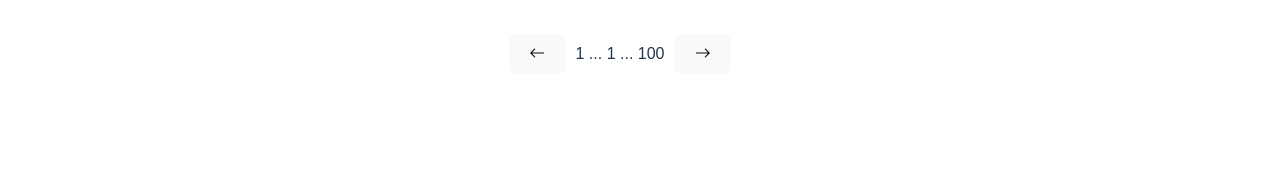
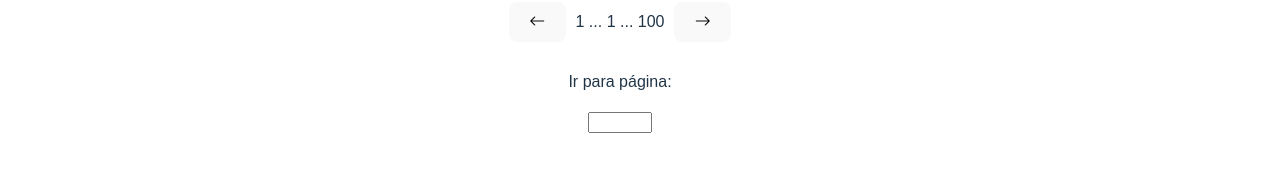
Before and after one commit to vomeajuda/users_dashboard, a React (Vite) app: page / in a window 1280 px wide. Shown: the part 565-736 px from the top of the page. Built offline with nearby package versions, Linux system fonts and the light colour scheme; data requests are answered from the project's data file.

Commit message:
ainda torto mas funcionalidade extra adicionada

```diff
--- a/src/App.jsx
+++ b/src/App.jsx
@@ -52,6 +52,14 @@ function App() {
           <i className="bi bi-arrow-right"></i>
         </button>
       </div>
+      <div>
+        <p>Ir para página:</p>
+        <input type="number" min={1} max={Math.ceil(users.length /5)} onKeyDown={(e) => {
+          if (e.key === 'Enter' && e.target.value > 0 && e.target.value <= Math.ceil(users.length / 5)) {
+            const pag = e.target.value;
+            setCurrentPage(pag);
+        }}}/>
+        </div>
     </div>
   );
 }
```
